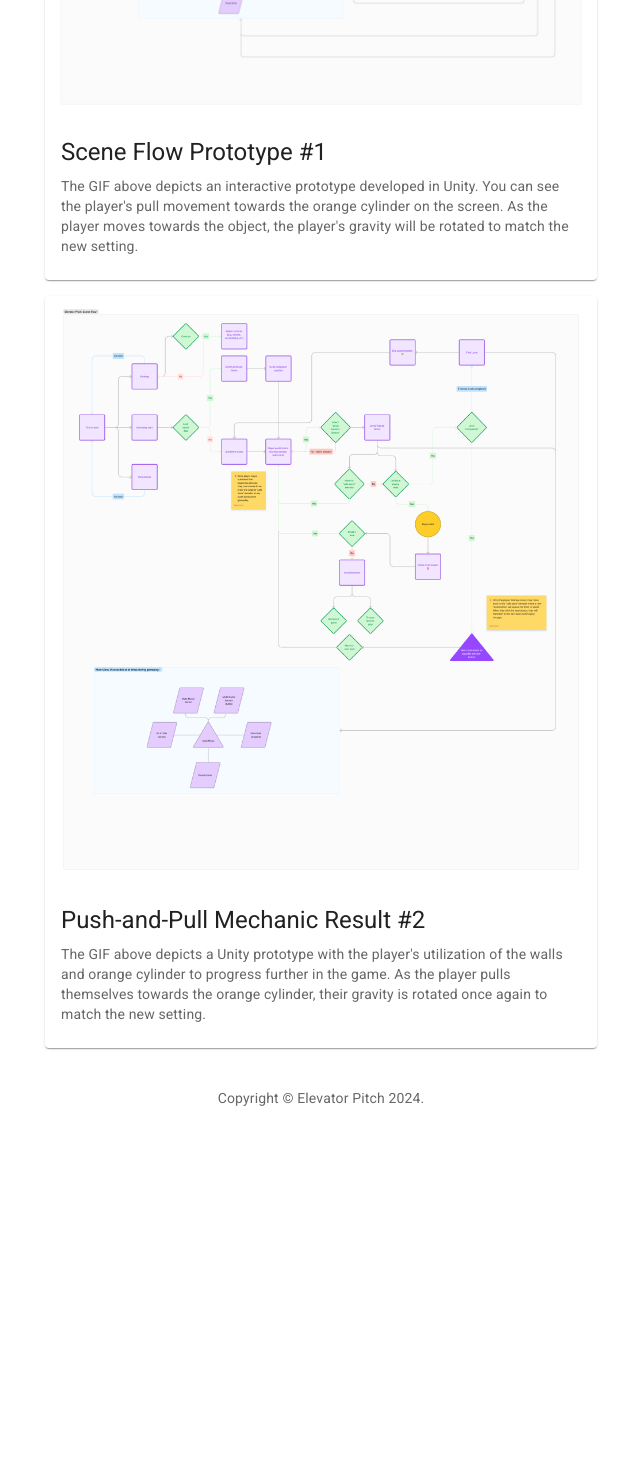
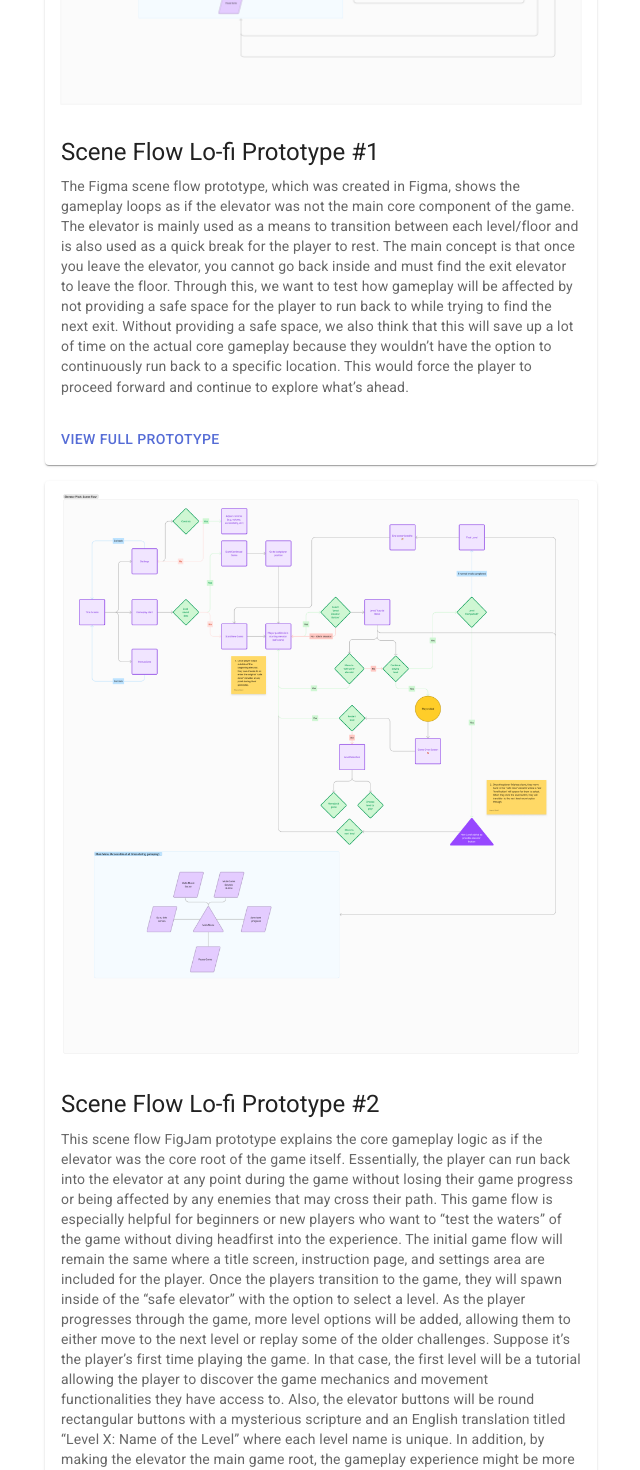
Before and after one commit to msaini26/deployment-1, a React (Create React App) app: page / in a window 1280 px wide. Shown: the part 1100-2570 px from the top of the page, without its empty margins (319-959 px from the left). Before the commit the page ends 2240 px from the top, so only its background shows below. Built offline with nearby package versions, Linux system fonts and the light colour scheme.

Commit message:
scene flow

```diff
--- a/src/SceneFlow.js
+++ b/src/SceneFlow.js
@@ -7,7 +7,7 @@ import CardContent from "@mui/material/CardContent";
 import CardMedia from "@mui/material/CardMedia";
 import { Button, CardActionArea, CardActions, Stack } from "@mui/material";
 import sceneFlowOne from "./assets/Scene Flow.png";
-import sceneFlowTwo from "./assets/Scene Flow Prototype 2.png"
+import sceneFlowTwo from "./assets/Scene Flow Prototype 2.png";
 
 function LightBulbIcon(props) {
   return (
@@ -20,7 +20,7 @@ function LightBulbIcon(props) {
 export default function SceneFlow() {
   return (
     <Stack spacing={2} direction="column" sx={{ mb: 5 }}>
-      <Card sx={{ maxWidth: '100%' }}>
+      <Card sx={{ maxWidth: "100%" }}>
         <CardMedia
           component="img"
           height="100%"
@@ -29,18 +29,36 @@ export default function SceneFlow() {
         />
         <CardContent>
           <Typography gutterBottom variant="h5" component="div">
-            Scene Flow Prototype #1
+            Scene Flow Lo-fi Prototype #1
           </Typography>
           <Typography variant="body2" color="text.secondary">
-            The GIF above depicts an interactive prototype developed in Unity.
-            You can see the player's pull movement towards the orange cylinder
-            on the screen. As the player moves towards the object, the player's
-            gravity will be rotated to match the new setting.
+            The Figma scene flow prototype, which was created in Figma, shows
+            the gameplay loops as if the elevator was not the main core
+            component of the game. The elevator is mainly used as a means to
+            transition between each level/floor and is also used as a quick
+            break for the player to rest. The main concept is that once you
+            leave the elevator, you cannot go back inside and must find the exit
+            elevator to leave the floor. Through this, we want to test how
+            gameplay will be affected by not providing a safe space for the
+            player to run back to while trying to find the next exit. Without
+            providing a safe space, we also think that this will save up a lot
+            of time on the actual core gameplay because they wouldn’t have the
+            option to continuously run back to a specific location. This would
+            force the player to proceed forward and continue to explore what’s
+            ahead.
           </Typography>
         </CardContent>
+        <CardActions>
+          <Button
+            size="medium"
+            href="https://www.figma.com/file/hJwAMEw4vAEteGg13QZVST/Scene-Flow-Prototype-1?type=whiteboard&node-id=0%3A1&t=e1mznuJ6DbGly71K-1"
+          >
+            View Full Prototype
+          </Button>
+        </CardActions>
       </Card>
 
-      <Card sx={{ maxWidth: '100%'}}>
+      <Card sx={{ maxWidth: "100%" }}>
         <CardMedia
           component="img"
           height="100%"
@@ -49,15 +67,42 @@ export default function SceneFlow() {
         />
         <CardContent>
           <Typography gutterBottom variant="h5" component="div">
-            Push-and-Pull Mechanic Result #2
+            Scene Flow Lo-fi Prototype #2
           </Typography>
           <Typography variant="body2" color="text.secondary">
-            The GIF above depicts a Unity prototype with the player's utilization of the walls and
-            orange cylinder to progress further in the game. As the player pulls
-            themselves towards the orange cylinder, their gravity is rotated
-            once again to match the new setting.
+            This scene flow FigJam prototype explains the core gameplay logic as
+            if the elevator was the core root of the game itself. Essentially,
+            the player can run back into the elevator at any point during the
+            game without losing their game progress or being affected by any
+            enemies that may cross their path. This game flow is especially
+            helpful for beginners or new players who want to “test the waters”
+            of the game without diving headfirst into the experience. The
+            initial game flow will remain the same where a title screen,
+            instruction page, and settings area are included for the player.
+            Once the players transition to the game, they will spawn inside of
+            the “safe elevator” with the option to select a level. As the player
+            progresses through the game, more level options will be added,
+            allowing them to either move to the next level or replay some of the
+            older challenges. Suppose it’s the player’s first time playing the
+            game. In that case, the first level will be a tutorial allowing the
+            player to discover the game mechanics and movement functionalities
+            they have access to. Also, the elevator buttons will be round
+            rectangular buttons with a mysterious scripture and an English
+            translation titled “Level X: Name of the Level” where each level
+            name is unique. In addition, by making the elevator the main game
+            root, the gameplay experience might be more leisurely as the player
+            can take their time exploring the levels and taking breaks when
+            needed.
           </Typography>
         </CardContent>
+        <CardActions>
+          <Button
+            size="medium"
+            href="https://www.figma.com/file/To9jX7TeacyNwx92G6ZzRV/Scene-Flow-Prototype-2?type=whiteboard&node-id=1%3A2&t=LZdU8L6tSAib1JnV-1"
+          >
+            View Full Prototype
+          </Button>
+        </CardActions>
       </Card>
     </Stack>
   );
```
